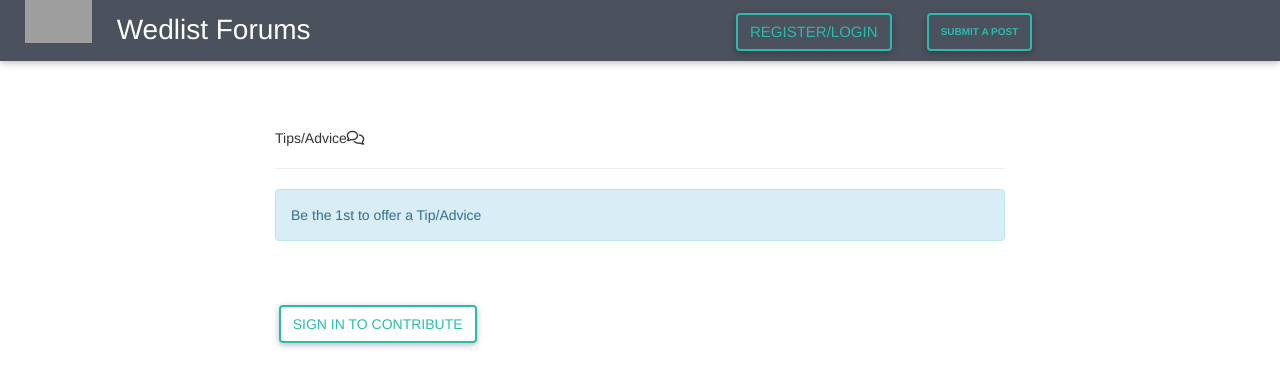
After one commit to lizKimita/Capstone--Wedlist-Forums, a Django app: page /tips/ in a window 1280 px wide. The commit adds this page. Shown: the top 387 px of the page. Run offline with Django 3.2, Linux system fonts and the light colour scheme; data that the repository does not hold is empty; some libraries are stand-ins or nearby versions; grey boxes are pictures that could not be loaded.

Commit message:
adding tips functionality to allow users to add tips and even view the added tips in their profile page

```diff
--- a/wedlist_forums/admin.py
+++ b/wedlist_forums/admin.py
@@ -1,8 +1,9 @@
 from django.contrib import admin
-from .models import Status,Posts,Profile, Solutions
+from .models import Status,Posts,Profile, Solutions, Tips
 
 # Register your models here.
 admin.site.register(Status)
 admin.site.register(Posts)
 admin.site.register(Profile)
 admin.site.register(Solutions)
+admin.site.register(Tips)
--- a/wedlist_forums/forms.py
+++ b/wedlist_forums/forms.py
@@ -1,4 +1,4 @@
-from .models import Status,Profile,Posts, Solutions
+from .models import Status,Profile,Posts, Solutions,Tips
 from django import forms
 
 class NewPostForm(forms.ModelForm):
@@ -16,3 +16,8 @@ class NewSolutionsForm(forms.ModelForm):
     class Meta:
         model = Solutions
         exclude = ['post_id', 'user']
+
+class NewTipsForm(forms.ModelForm):
+    class Meta:
+        model = Tips
+        exclude = ['user', 'date', 'tipper_id']
--- a/wedlist_forums/models.py
+++ b/wedlist_forums/models.py
@@ -86,6 +86,42 @@ class Solutions(models.Model):
     user=models.ForeignKey(User,on_delete=models.CASCADE)
     solution=models.TextField(max_length=150)
     post_id=models.IntegerField(default=0)
+    date = models.DateField(auto_now_add=True)
 
     def __str__(self):
         return self.solution
+
+class Tips(models.Model):
+    title = models.CharField(max_length = 30)
+    user=models.ForeignKey(User,on_delete=models.CASCADE)
+    tips=models.TextField(max_length=150)
+    tipper_id = models.IntegerField(default=0)
+    date = models.DateField(auto_now_add=True)
+
+
+    def __str__(self):
+        return self.tips
+
+    def save_tip(self):
+        self.save()
+
+    def delete_tip(self):
+        Tips.objects.filter().delete()
+
+    @classmethod
+    def get_tips(cls):
+        tips = Tips.objects.all()
+        return tips
+
+    @classmethod
+    def get_tip(cls, tip_id):
+        single_tip = cls.objects.get(id=tip_id)
+        return single_tip
+
+    @classmethod
+    def search_by_title(cls,search_term):
+        tip = cls.objects.filter(title__icontains=search_term)
+        return tip
+
+    class Meta:
+        ordering = ['-id']
--- /dev/null
+++ b/wedlist_forums/templates/all/tips.html
@@ -0,0 +1,39 @@
+{% extends 'all/base.html' %}
+{% load bootstrap3 %}
+
+{% block content %}
+<div class="container" style="margin-top:10%">
+    <div class="row">
+        <div class="col-md-2"></div>
+          <div class="col-md-8">
+            <div>
+              <p class="">Tips/Advice<i class="far fa-comments"></i></p>
+              <hr>
+              {%if tips%}
+              {%for tip in tips%}
+              <p>{{tip.title}}</p>
+              <p style="margin-top:5%"> <i class="fas fa-quote-left"></i> {{tip.tips}} <i class="fas fa-quote-right"></i></p>
+              <i>By: {{tip.user}}</i>
+              <br>
+              {%endfor%}
+              {%else%}
+              <p class="alert alert-info">Be the 1st to offer a Tip/Advice</p>
+              {%endif%}
+            </div>
+            <br><br>
+            {%if user.is_authenticated%}
+            <form class="" action="{%url 'tips'%}" method="post">
+              {%csrf_token%}
+              {% bootstrap_form form%}
+              <button class="btn btn-outline-default" type="submit" name="button">Tip/Advice</button>
+            </form>
+            {%else%}
+            <a href="/accounts/login/"><button class="btn btn-outline-default" type="submit" name="button">Sign in To Contribute</button></a>
+            {%endif%}
+          </div>
+
+          <div class="col-md-2"></div>
+      </div>
+</div>
+
+{% endblock %}
--- a/wedlist_forums/templates/navbar.html
+++ b/wedlist_forums/templates/navbar.html
@@ -4,7 +4,7 @@
     <a class="navbar-brand" href="/"><img src="https://weddingstorieskenya.com/wp-content/uploads/2018/10/logo-2-e1540489991521.png" alt="" style="height:250%; margin-top: -40%"></a>
     <a class="navbar-brand headstyle" style="color:white;font-size: 200%" href="/">Wedlist Forums</a>
     {% if user.is_authenticated %}
-    <a class="navbar-brand" style="color:white" href="/"></i>Tips/Advice</a>
+    <a class="navbar-brand" style="color:white" href="{% url 'tips' %}"></i>Tips/Advice</a>
     {% endif %}
       <div class="collapse navbar-collapse" id="navbarSupportedContent" style="margin-left: 150px">
         {% if user.is_authenticated %}
--- a/wedlist_forums/urls.py
+++ b/wedlist_forums/urls.py
@@ -11,7 +11,7 @@ urlpatterns=[
     url(r'^edit_profile/$',views.edit_profile,name = 'edit_profile'),
     url(r'^search/', views.search_results, name='search_results'),
     url(r'^solution/(\d+)/', views.solution, name = 'solution'),
-
+    url(r'^tips/',views.tips, name = 'tips'),
 ]
 
 
--- a/wedlist_forums/views.py
+++ b/wedlist_forums/views.py
@@ -4,8 +4,8 @@ from django.contrib.auth.decorators import login_required
 from django.core.exceptions import ObjectDoesNotExist
 from django.contrib.auth.models import User
 from rest_framework.response import Response
-from .forms import NewPostForm, NewProfileForm, NewSolutionsForm
-from .models import Posts, Profile, Status, Solutions
+from .forms import NewPostForm, NewProfileForm, NewSolutionsForm, NewTipsForm
+from .models import Posts, Profile, Status, Solutions,Tips
 
 
 # Create your views here.
@@ -63,13 +63,15 @@ def edit_profile(request):
 def profile(request):
     current_user = request.user
     posts = Posts.objects.filter(profile = current_user)
+    tips = Tips.objects.filter(user = current_user)
 
     try:
         profile = Profile.objects.get(user=current_user)
+        user = Profile.objects.get(user=current_user)
     except ObjectDoesNotExist:
         return redirect('new_profile')
 
-    return render(request,'profile.html',{ 'profile':profile,'posts':posts,'current_user':current_user})
+    return render(request,'profile.html',{ 'profile':profile,'posts':posts,'tips':tips,'current_user':current_user})
 
 def search_results(request):
     if 'post' in request.GET and request.GET ["post"]:
@@ -103,3 +105,22 @@ def solution(request,id):
         raise Http404()
 
     return render(request, 'all/solution.html',{'post':post, 'current_user': current_user,  'form':form, 'solutions':user_solution})
+
+
+def tips(request):
+    tips = Tips.get_tips()
+    current_user = request.user
+
+    if request.method == 'POST':
+        form = NewTipsForm(request.POST)
+        if form.is_valid():
+            form = form.save(commit=False)
+            form.user = current_user
+            form.tipper_id = current_user.id
+            form.save()
+        return redirect('tips')
+
+    else:
+        form = NewTipsForm()
+
+    return render(request, 'all/tips.html', {"form": form, "tips":tips})
```
Also changed, not shown: wedlist_forums/templates/profile.html (+22 -10 lines), wedlist_forums/migrations/0005_auto_20190605_1256.py (added), wedlist_forums/migrations/0006_auto_20190605_1303.py (added).
